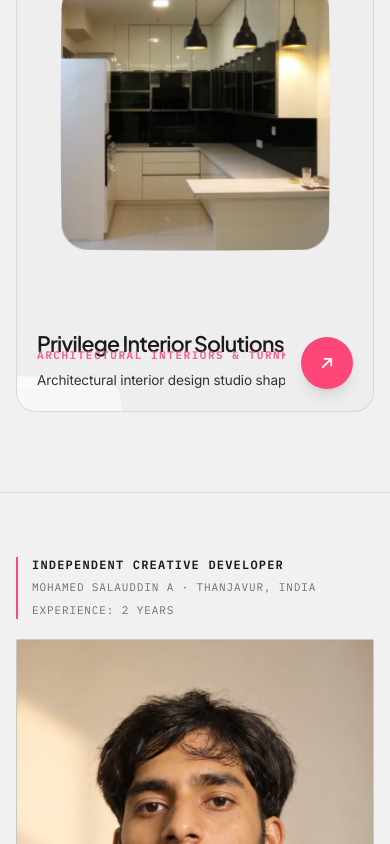
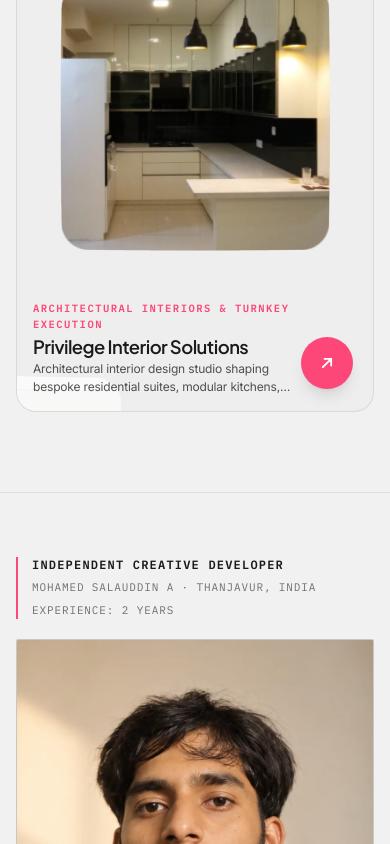
Before and after one commit to salah1402/portfolio, a React (Vite) app: page / in a window 390 px wide. Shown: the part 3132-3976 px from the top of the page. Built offline with nearby package versions, Linux system fonts and the light colour scheme.

Commit message:
fix(infinitemenu): resolve mobile text overlap with unified flow container

```diff
--- a/src/components/ui/InfiniteMenu.tsx
+++ b/src/components/ui/InfiniteMenu.tsx
@@ -1252,6 +1252,30 @@
             data-moving={moving ? 'true' : undefined}
             data-layout={layout}
           >
+            {layout === 'stacked' ? (
+              /* Mobile / Stacked Layout: Unified Non-Overlapping Editorial Card */
+              <div
+                className={`absolute bottom-4 left-4 right-[80px] flex flex-col justify-end text-left pointer-events-none select-none ${MOTION} group-data-[moving=true]:translate-y-2`}
+              >
+                {current.category && (
+                  <span className="block text-[10.5px] uppercase tracking-[0.14em] font-mono text-[#fc4778] mb-1 font-semibold line-clamp-1">
+                    {current.category}
+                  </span>
+                )}
+                {current.title && (
+                  <h2 className="m-0 text-inherit leading-[1.08] font-semibold tracking-[-0.03em] font-display text-[clamp(1.15rem,5cqw,1.5rem)] mb-1 text-balance">
+                    {current.title}
+                  </h2>
+                )}
+                {current.description && (
+                  <p className="m-0 font-sans leading-[1.45] text-inherit text-xs opacity-75 line-clamp-2">
+                    {current.description}
+                  </p>
+                )}
+              </div>
+            ) : (
+              /* Desktop / Side Layout: Title on Left, Description on Right */
+              <>
                 {/* Active Project Title */}
                 {current.title && (
                   <div className={TITLE}>
@@ -1275,6 +1299,8 @@
                       </p>
                     )}
                   </div>
+                )}
+              </>
             )}
 
             {/* Circular Signature Hot Pink Action Button */}
```
Lines whose indentation alone changed are shown as unchanged.
